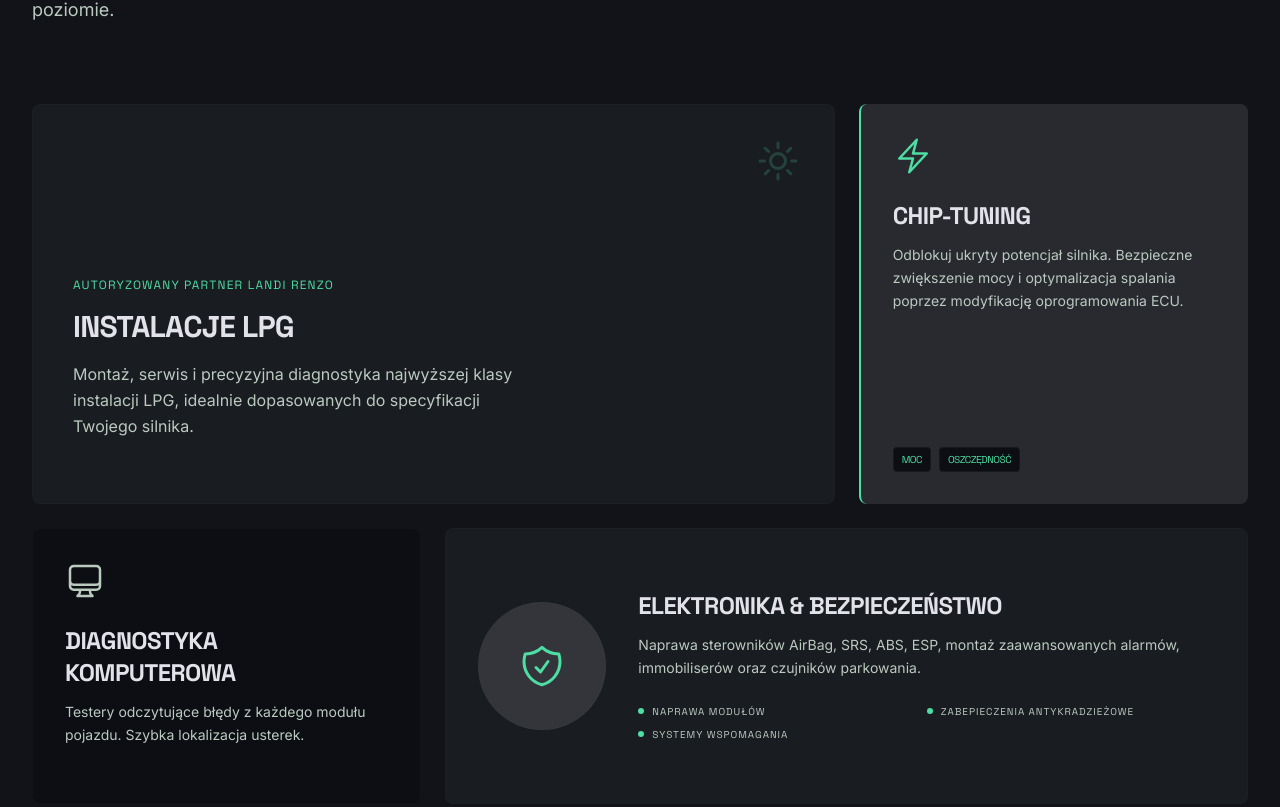
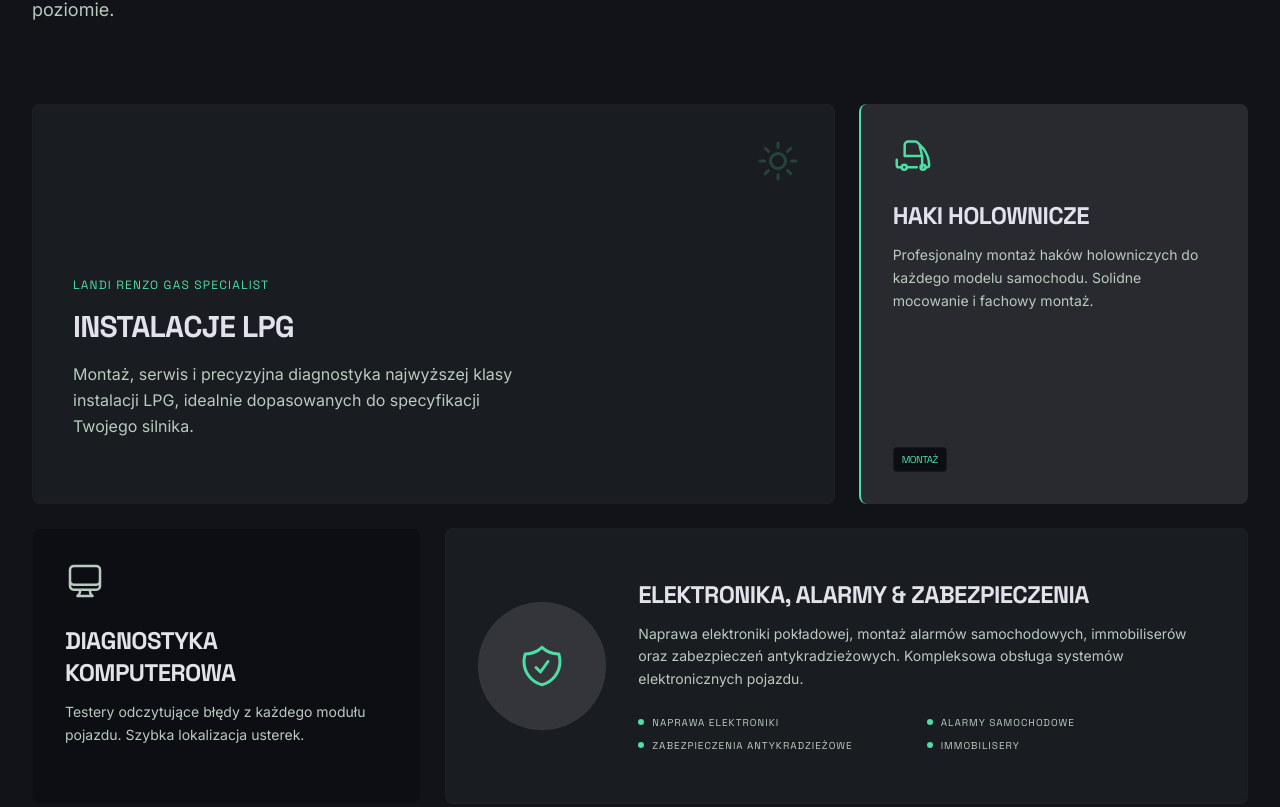
Before and after one commit to pokjump/autodiag, a Next.js app: page / in a window 1280 px wide. Shown: the part 1233-2040 px from the top of the page. Built offline with nearby package versions, Linux system fonts and the light colour scheme.

Commit message:
Content: Update workshop info - actual services, Landi Renzo Gas Specialist, add email, remove chip-tuning, add tow hooks

```diff
--- a/src/components/About.tsx
+++ b/src/components/About.tsx
@@ -37,10 +37,10 @@ export default function About() {
             </h2>
 
             <p className="mt-8 text-lg text-on-surface-variant leading-relaxed font-light">
-              Firma <strong className="font-bold text-on-background">Auto-Diag</strong> z Bielska-Białej to synonim niezawodności i najwyższej jakości usług w branży autogazu oraz elektroniki pojazdowej. Jesteśmy dumnym partnerem marki <strong className="font-bold text-on-background tracking-wide">Landi Renzo</strong>, oferując bezkompromisowe systemy zasilania gazem.
+              Firma <strong className="font-bold text-on-background">Auto-Diag</strong> z Bielska-Białej działa od 2008 roku. Specjalizujemy się w montażu i serwisie instalacji LPG, montażu haków holowniczych, alarmów, zabezpieczeń oraz naprawie elektroniki pokładowej.
             </p>
             <p className="mt-4 text-lg text-on-surface-variant leading-relaxed font-light">
-              Szczycimy się certyfikatem <strong className="font-bold text-on-background tracking-wide">Złota Firma</strong> oraz tytułem laureata plebiscytu <strong className="font-bold text-on-background tracking-wide">Orły Motoryzacji</strong>. Stanowi to potwierdzenie zaufania, jakim obdarzyły nas tysiące klientów, co odzwierciedlają nasze doskonałe opinie w Google. Twoje auto jest u nas zawsze w bezpiecznych rękach doświadczonych inżynierów.
+              Szczycimy się certyfikatem <strong className="font-bold text-on-background tracking-wide">Złota Firma</strong> oraz tytułem laureata plebiscytu <strong className="font-bold text-on-background tracking-wide">Orły Motoryzacji</strong>. Stanowi to potwierdzenie zaufania, jakim obdarzyły nas tysiące klientów, co odzwierciedlają nasze doskonałe opinie w Google. Twoje auto jest u nas zawsze w bezpiecznych rękach doświadczonych specjalistów.
             </p>
 
           </motion.div>
--- a/src/components/Contact.tsx
+++ b/src/components/Contact.tsx
@@ -31,6 +31,16 @@ const contactInfo = [
     ),
     title: "Godziny otwarcia",
     lines: ["Pon -Pt: 7:00 - 17:00", "Sob -Nd: Zamknięte"],
+  },
+  {
+    icon: (
+      <svg className="h-6 w-6" fill="none" viewBox="0 0 24 24" stroke="currentColor" strokeWidth={1.5}>
+        <path strokeLinecap="round" strokeLinejoin="round" d="M21.75 6.75v10.5a2.25 2.25 0 01-2.25 2.25h-15a2.25 2.25 0 01-2.25-2.25V6.75m19.5 0A2.25 2.25 0 0019.5 4.5h-15a2.25 2.25 0 00-2.25 2.25m19.5 0v.243a2.25 2.25 0 01-1.07 1.916l-7.5 4.615a2.25 2.25 0 01-2.36 0L3.32 8.91a2.25 2.25 0 01-1.07-1.916V6.75" />
+      </svg>
+    ),
+    title: "Email",
+    lines: ["biuro@autodiag.bielsko.pl"],
+    hrefs: ["mailto:biuro@autodiag.bielsko.pl"],
   },
 ];
 
--- a/src/components/Footer.tsx
+++ b/src/components/Footer.tsx
@@ -8,7 +8,7 @@ export default function Footer() {
           <div className="md:col-span-1 lg:col-span-2">
             <img src="/adlogonewnobg.png" alt="Auto-Diag Logo" className="h-12 w-auto mb-6" />
             <p className="text-on-surface-variant text-sm leading-relaxed max-w-sm mb-8 font-light">
-              Profesjonalny serwis samochodowy w Bielsku-Białej. Dumni z 20-letniego doświadczenia, autoryzacji Landi Renzo oraz pasji do zaawansowanej elektroniki i systemów diagnozujących.
+              Autoryzowany warsztat Landi Renzo Gas Specialist w Bielsku-Białej. Montaż i serwis instalacji LPG, haków holowniczych, alarmów, zabezpieczeń oraz naprawa elektroniki pokładowej.
             </p>
           </div>
 
@@ -22,6 +22,9 @@ export default function Footer() {
                 <a href="tel:+48334862716" className="hover:text-primary transition-colors block">+48 (33) 486 27 16</a>
                 <a href="tel:+48602597144" className="hover:text-primary transition-colors block mt-2">+48 602 597 144</a>
                 <a href="tel:+48666228340" className="hover:text-primary transition-colors block mt-2">+48 666 228 340</a>
+              </li>
+              <li className="pt-2">
+                <a href="mailto:biuro@autodiag.bielsko.pl" className="hover:text-primary transition-colors block">biuro@autodiag.bielsko.pl</a>
               </li>
             </ul>
           </div>
--- a/src/components/Hero.tsx
+++ b/src/components/Hero.tsx
@@ -36,7 +36,7 @@ export default function Hero() {
             transition={{ duration: 1, delay: 0.2, ease: [0.16, 1, 0.3, 1] }}
             className="text-on-surface-variant text-lg md:text-xl max-w-xl mb-12 font-light leading-relaxed"
           >
-            Od 20 lat diagnozujemy i rozwiązujemy najtrudniejsze problemy w elektronice pojazdowej oraz systemach zasilania gazem. Pełen profesjonalizm i doświadczenie.
+            Autoryzowany warsztat Landi Renzo Gas Specialist. Montaż i serwis instalacji LPG, haków holowniczych, alarmów, zabezpieczeń oraz naprawa elektroniki pokładowej.
           </motion.p>
 
           {/* CTAs */}
--- a/src/components/Services.tsx
+++ b/src/components/Services.tsx
@@ -40,7 +40,7 @@ export default function Services() {
               </svg>
             </div>
             <div className="relative z-10">
-              <span className="font-label text-xs uppercase tracking-widest text-primary mb-4 block">Autoryzowany Partner Landi Renzo</span>
+              <span className="font-label text-xs uppercase tracking-widest text-primary mb-4 block">Landi Renzo Gas Specialist</span>
               <h3 className="font-headline text-3xl font-bold text-on-background mb-4 uppercase tracking-tight">Instalacje LPG</h3>
               <p className="text-on-surface-variant max-w-md mb-6 leading-relaxed">
                 Montaż, serwis i precyzyjna diagnostyka najwyższej klasy instalacji LPG, idealnie dopasowanych do specyfikacji Twojego silnika.
@@ -48,7 +48,7 @@ export default function Services() {
             </div>
           </motion.div>
 
-          {/* Chip-Tuning */}
+          {/* Haki Holownicze */}
           <motion.div
             initial={{ opacity: 0, y: 40 }}
             whileInView={{ opacity: 1, y: 0 }}
@@ -57,15 +57,14 @@ export default function Services() {
             className="md:col-span-4 bg-surface-container-high rounded-lg p-8 border-l-2 border-primary transition-colors hover:bg-surface-container-highest flex flex-col"
           >
             <svg className="h-10 w-10 text-primary mb-6" fill="none" viewBox="0 0 24 24" stroke="currentColor" strokeWidth={1.5}>
-              <path strokeLinecap="round" strokeLinejoin="round" d="M3.75 13.5l10.5-11.25L12 10.5h8.25L9.75 21.75 12 13.5H3.75z" />
+              <path strokeLinecap="round" strokeLinejoin="round" d="M8.25 18.75a1.5 1.5 0 01-3 0m3 0a1.5 1.5 0 00-3 0m3 0h6m-9 0H3.375a1.125 1.125 0 01-1.125-1.125V14.25m17.25 4.5a1.5 1.5 0 01-3 0m3 0a1.5 1.5 0 00-3 0m3 0h1.125c.621 0 1.129-.504 1.09-1.124a17.902 17.902 0 00-3.213-9.747L15.09 4.272a2.25 2.25 0 00-1.838-.952H9.25A2.25 2.25 0 007 5.57v5.93m10.5 7.25V12m0 0H7m10.5 0l-1.5-6" />
             </svg>
-            <h3 className="font-headline text-2xl font-bold text-on-background mb-3 uppercase tracking-tight">Chip-Tuning</h3>
+            <h3 className="font-headline text-2xl font-bold text-on-background mb-3 uppercase tracking-tight">Haki Holownicze</h3>
             <p className="text-on-surface-variant text-sm leading-relaxed mb-6 flex-grow">
-              Odblokuj ukryty potencjał silnika. Bezpieczne zwiększenie mocy i optymalizacja spalania poprzez modyfikację oprogramowania ECU.
+              Profesjonalny montaż haków holowniczych do każdego modelu samochodu. Solidne mocowanie i fachowy montaż.
             </p>
             <div className="flex gap-2">
-              <span className="px-2 py-1 bg-surface-container-lowest border border-outline-variant/20 rounded text-[10px] font-label uppercase text-primary tracking-tighter">Moc</span>
-              <span className="px-2 py-1 bg-surface-container-lowest border border-outline-variant/20 rounded text-[10px] font-label uppercase text-primary tracking-tighter">Oszczędność</span>
+              <span className="px-2 py-1 bg-surface-container-lowest border border-outline-variant/20 rounded text-[10px] font-label uppercase text-primary tracking-tighter">Montaż</span>
             </div>
           </motion.div>
 
@@ -86,7 +85,7 @@ export default function Services() {
             </p>
           </motion.div>
 
-          {/* Elektronika & Bezpieczeństwo */}
+          {/* Elektronika, Alarmy & Zabezpieczenia */}
           <motion.div
             initial={{ opacity: 0, y: 40 }}
             whileInView={{ opacity: 1, y: 0 }}
@@ -101,14 +100,15 @@ export default function Services() {
                 </svg>
               </div>
               <div className="flex-1">
-                <h3 className="font-headline text-2xl font-bold text-on-background mb-3 uppercase tracking-tight">Elektronika & Bezpieczeństwo</h3>
+                <h3 className="font-headline text-2xl font-bold text-on-background mb-3 uppercase tracking-tight">Elektronika, Alarmy & Zabezpieczenia</h3>
                 <p className="text-on-surface-variant text-sm leading-relaxed mb-6">
-                  Naprawa sterowników AirBag, SRS, ABS, ESP, montaż zaawansowanych alarmów, immobiliserów oraz czujników parkowania.
+                  Naprawa elektroniki pokładowej, montaż alarmów samochodowych, immobiliserów oraz zabezpieczeń antykradzieżowych. Kompleksowa obsługa systemów elektronicznych pojazdu.
                 </p>
                 <div className="grid grid-cols-2 gap-y-2 text-[10px] font-label uppercase tracking-widest text-on-surface-variant">
-                  <div className="flex items-center gap-2"><span className="w-1.5 h-1.5 rounded-full bg-primary"></span> Naprawa Modułów</div>
-                  <div className="flex items-center gap-2"><span className="w-1.5 h-1.5 rounded-full bg-primary"></span> Zabepieczenia Antykradzieżowe</div>
-                  <div className="flex items-center gap-2"><span className="w-1.5 h-1.5 rounded-full bg-primary"></span> Systemy Wspomagania</div>
+                  <div className="flex items-center gap-2"><span className="w-1.5 h-1.5 rounded-full bg-primary"></span> Naprawa Elektroniki</div>
+                  <div className="flex items-center gap-2"><span className="w-1.5 h-1.5 rounded-full bg-primary"></span> Alarmy Samochodowe</div>
+                  <div className="flex items-center gap-2"><span className="w-1.5 h-1.5 rounded-full bg-primary"></span> Zabezpieczenia Antykradzieżowe</div>
+                  <div className="flex items-center gap-2"><span className="w-1.5 h-1.5 rounded-full bg-primary"></span> Immobilisery</div>
                 </div>
               </div>
             </div>
```
